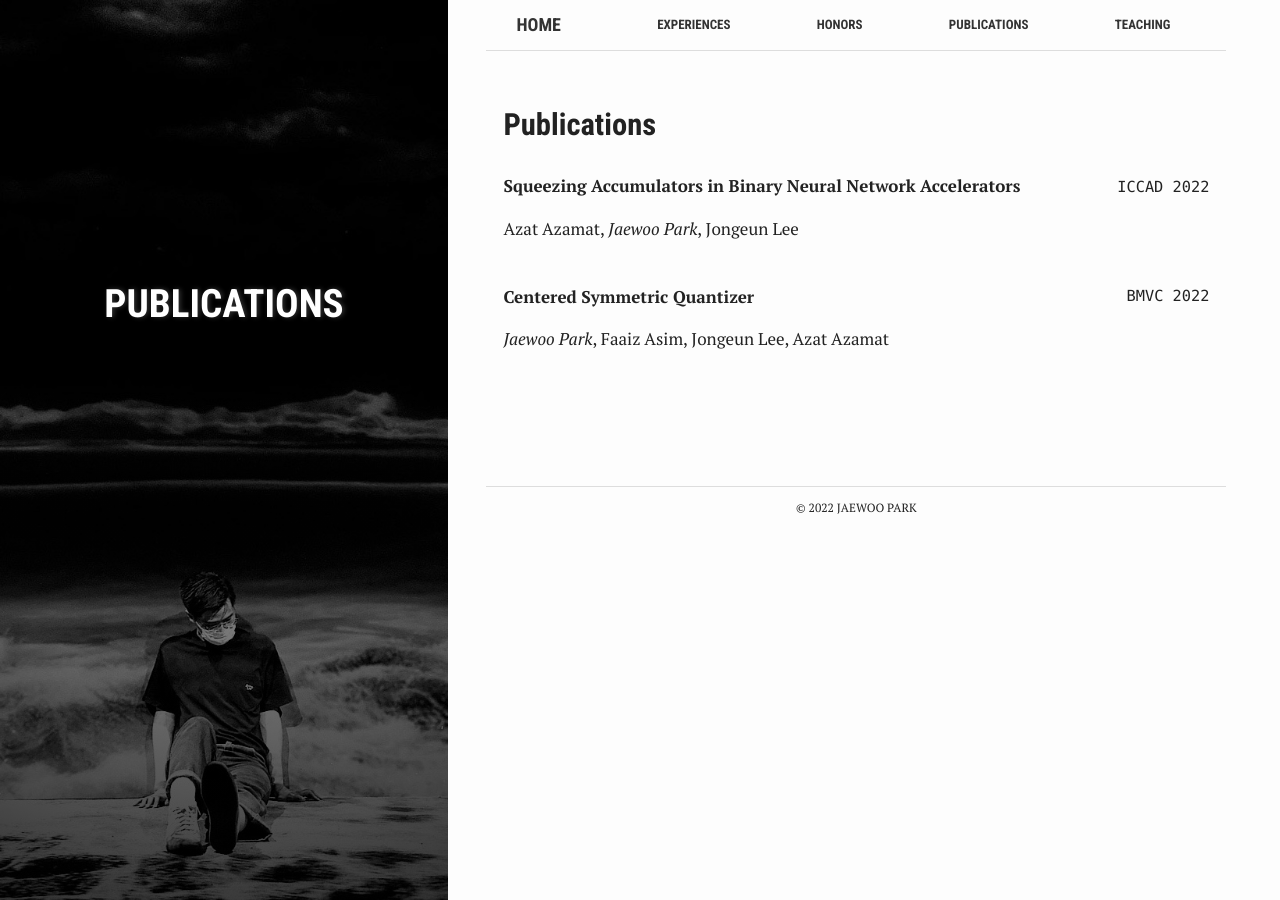
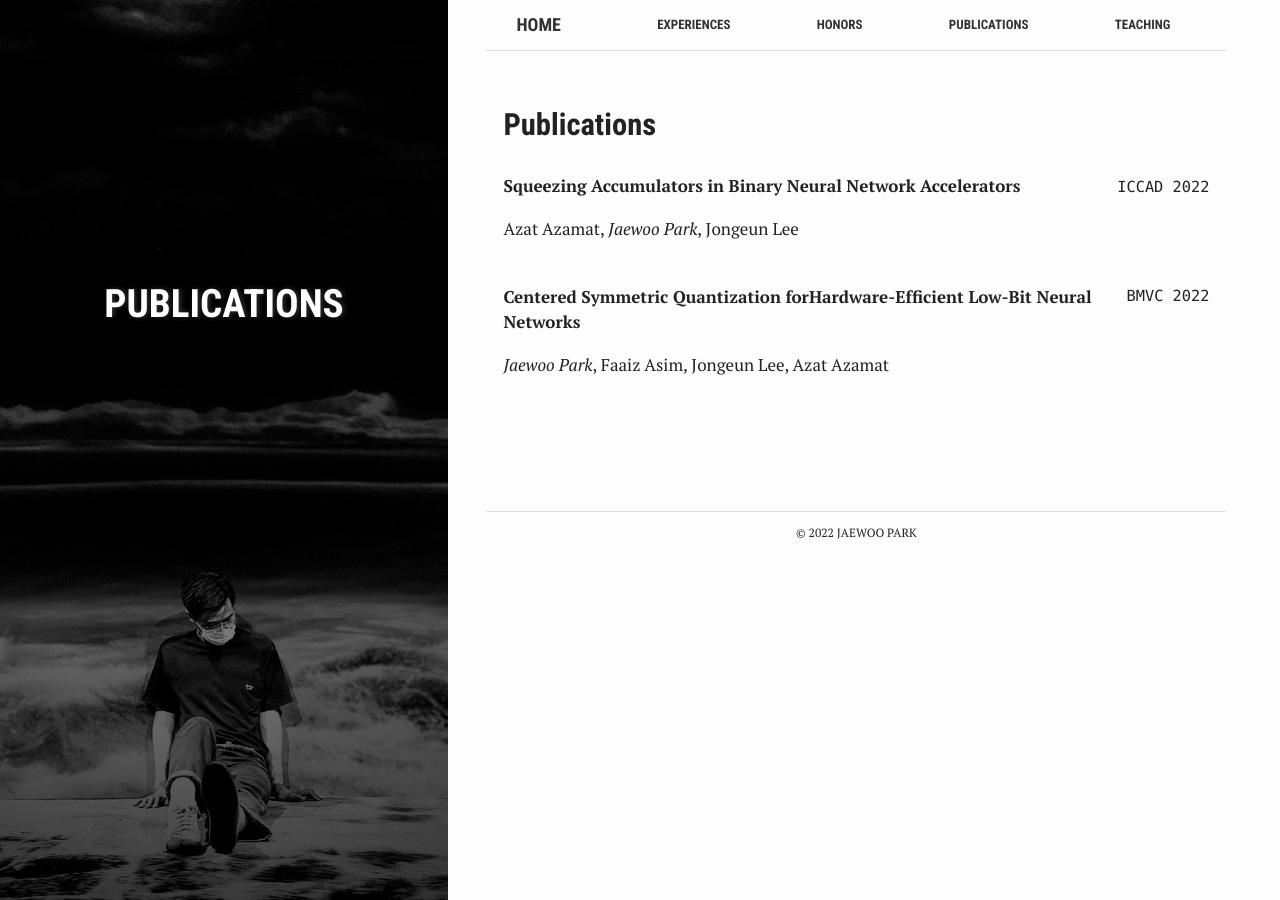
Before and after one commit to hecate64/hecate64.github.io, a Jekyll site: the page built from publications.md, in a window 1280 px wide. Built offline with Jekyll 4.4.1, drawn with Linux system fonts in a browser that asks for light colours.

Commit message:
change publications

```diff
--- a/publications.md
+++ b/publications.md
@@ -21,7 +21,7 @@ Azat Azamat, *Jaewoo Park*, Jongeun Lee
 
 <div style="float: right"> <code> BMVC 2022 </code> </div>
 
-__Centered Symmetric Quantizer__
+__Centered Symmetric Quantization forHardware-Efficient Low-Bit Neural Networks__
 
 
 *Jaewoo Park*, Faaiz Asim, Jongeun Lee, Azat Azamat
```
Also changed, not shown: honors.md (+1 -1 lines), 3 other files.
